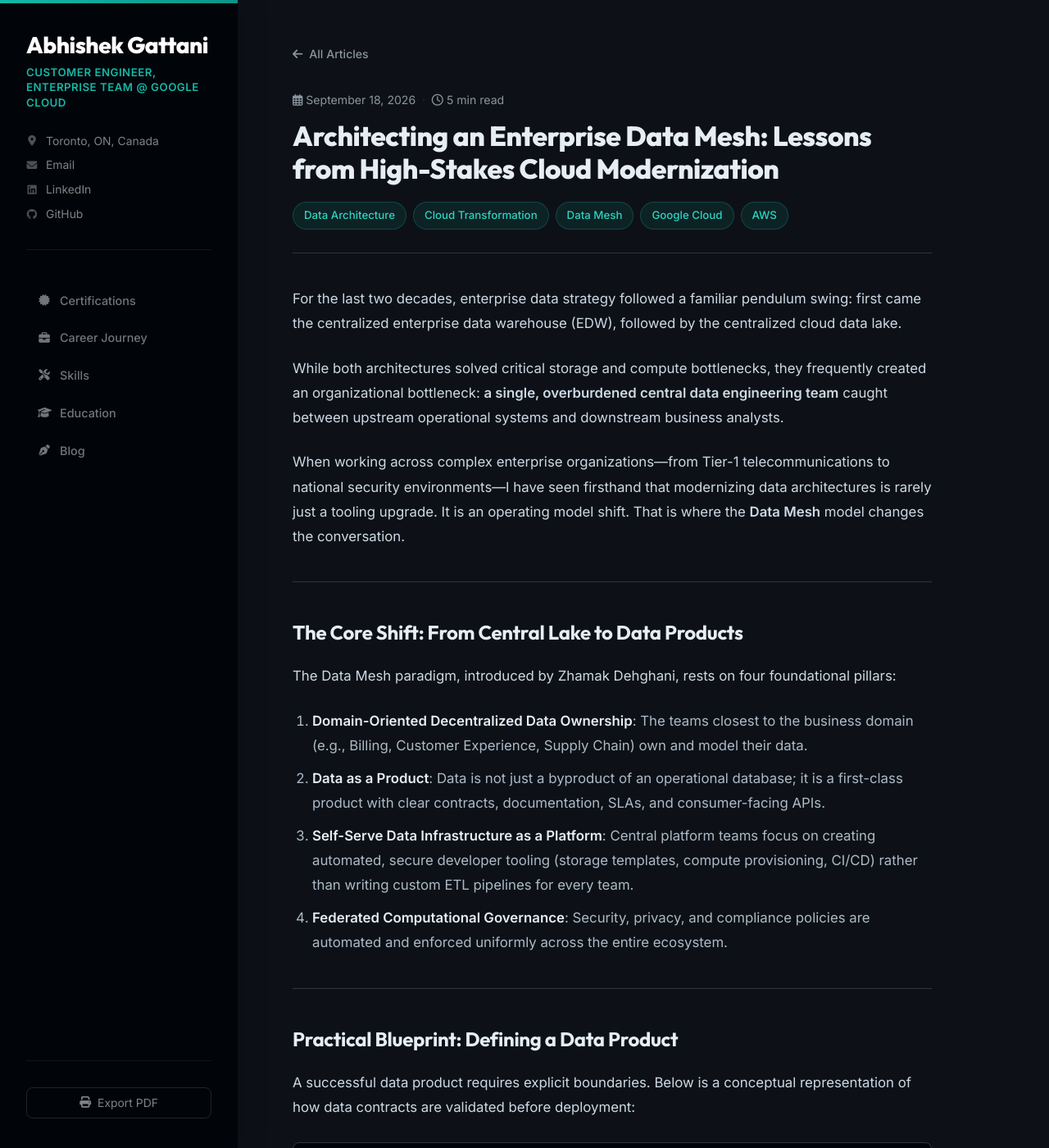
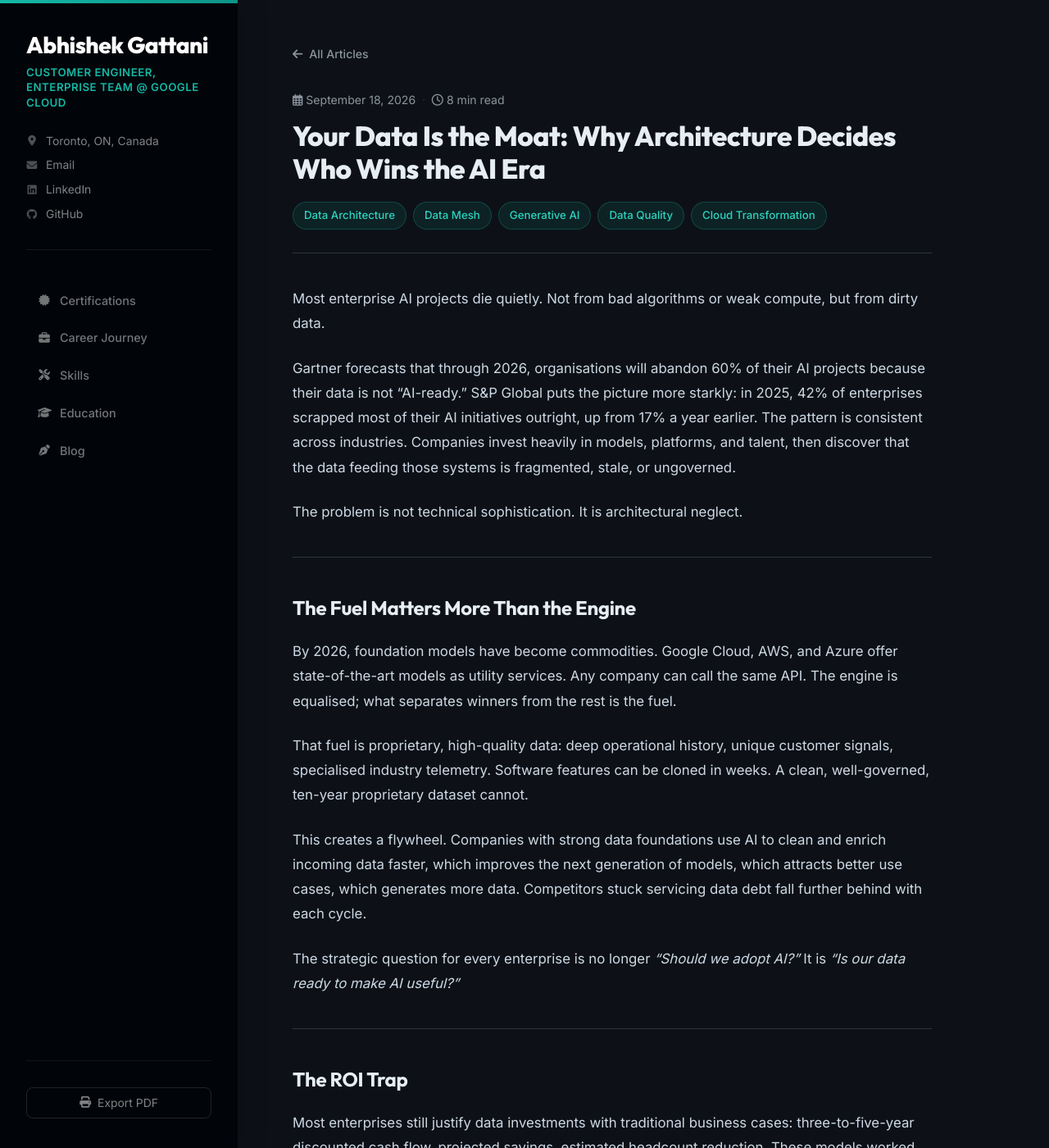
Before and after one commit to gattani/gattani.github.io, a Jekyll site: the page built from _posts/2026-09-18-architecting-enterprise-data-mesh.md, in a window 1280 px wide and 1400 px high. Shown: the whole window at 82% size. Built offline with Jekyll 4.4.1, drawn with Linux system fonts in a browser that asks for light colours; some of the changed text lies outside the part shown.

````diff
--- a/_posts/2026-09-18-architecting-enterprise-data-mesh.md
+++ b/_posts/2026-09-18-architecting-enterprise-data-mesh.md
@@ -1,47 +1,81 @@
 ---
 layout: post
-title: "Architecting an Enterprise Data Mesh: Lessons from High-Stakes Cloud Modernization"
+title: "Your Data Is the Moat: Why Architecture Decides Who Wins the AI Era"
 date: 2026-09-18
-summary: "Why traditional centralized data lakes bottleneck large enterprises, and how a domain-driven data mesh provides agility, governance, and business ownership."
-tags: [Data Architecture, Cloud Transformation, Data Mesh, Google Cloud, AWS]
-read_time: "5 min read"
+summary: "Foundation models are commodities. The enterprises that win will be those with clean, governed, domain-owned data, and the architectural discipline to keep it that way."
+tags: [Data Architecture, Data Mesh, Generative AI, Data Quality, Cloud Transformation]
+read_time: "8 min read"
 ---
 
-For the last two decades, enterprise data strategy followed a familiar pendulum swing: first came the centralized enterprise data warehouse (EDW), followed by the centralized cloud data lake.
+Most enterprise AI projects die quietly. Not from bad algorithms or weak compute, but from dirty data.
 
-While both architectures solved critical storage and compute bottlenecks, they frequently created an organizational bottleneck: **a single, overburdened central data engineering team** caught between upstream operational systems and downstream business analysts.
+Gartner forecasts that through 2026, organisations will abandon 60% of their AI projects because their data is not "AI-ready." S&P Global puts the picture more starkly: in 2025, 42% of enterprises scrapped most of their AI initiatives outright, up from 17% a year earlier. The pattern is consistent across industries. Companies invest heavily in models, platforms, and talent, then discover that the data feeding those systems is fragmented, stale, or ungoverned.
 
-When working across complex enterprise organizations—from Tier-1 telecommunications to national security environments—I have seen firsthand that modernizing data architectures is rarely just a tooling upgrade. It is an operating model shift. That is where the **Data Mesh** model changes the conversation.
+The problem is not technical sophistication. It is architectural neglect.
 
 ---
 
-## The Core Shift: From Central Lake to Data Products
+## The Fuel Matters More Than the Engine
 
-The Data Mesh paradigm, introduced by Zhamak Dehghani, rests on four foundational pillars:
+By 2026, foundation models have become commodities. Google Cloud, AWS, and Azure offer state-of-the-art models as utility services. Any company can call the same API. The engine is equalised; what separates winners from the rest is the fuel.
 
-1. **Domain-Oriented Decentralized Data Ownership**: The teams closest to the business domain (e.g., Billing, Customer Experience, Supply Chain) own and model their data.
-2. **Data as a Product**: Data is not just a byproduct of an operational database; it is a first-class product with clear contracts, documentation, SLAs, and consumer-facing APIs.
-3. **Self-Serve Data Infrastructure as a Platform**: Central platform teams focus on creating automated, secure developer tooling (storage templates, compute provisioning, CI/CD) rather than writing custom ETL pipelines for every team.
-4. **Federated Computational Governance**: Security, privacy, and compliance policies are automated and enforced uniformly across the entire ecosystem.
+That fuel is proprietary, high-quality data: deep operational history, unique customer signals, specialised industry telemetry. Software features can be cloned in weeks. A clean, well-governed, ten-year proprietary dataset cannot.
+
+This creates a flywheel. Companies with strong data foundations use AI to clean and enrich incoming data faster, which improves the next generation of models, which attracts better use cases, which generates more data. Competitors stuck servicing data debt fall further behind with each cycle.
+
+The strategic question for every enterprise is no longer *"Should we adopt AI?"* It is *"Is our data ready to make AI useful?"*
 
 ---
 
-## Practical Blueprint: Defining a Data Product
+## The ROI Trap
 
-A successful data product requires explicit boundaries. Below is a conceptual representation of how data contracts are validated before deployment:
+Most enterprises still justify data investments with traditional business cases: three-to-five-year discounted cash flow, projected savings, estimated headcount reduction. These models worked for ERP migrations and cloud lift-and-shift programmes. They fail for data quality.
+
+The reason is simple. Data quality is not a project with a start and end date. It is a continuous capability, more like fitness than surgery. Traditional ROI frameworks treat it as a one-off capital expenditure and demand a payback period. But the value of clean data compounds over time, across use cases that may not yet exist.
+
+Meanwhile, the cost of *not* investing compounds too:
+
+* **Data scientists still spend up to 45% of their time** cleaning and preparing data rather than building models. That is expensive talent doing janitorial work.
+* **RAG systems built on governed data achieve 85–92% retrieval accuracy.** The same pipelines on ungoverned data drop to 45–60%. That gap is the difference between a useful AI assistant and an unreliable one.
+* **Autonomous decisions on flawed data create direct liability.** Air Canada learned this the hard way when its chatbot confidently served customers an outdated bereavement fare policy from a stale, ungoverned document store.
+
+Forward-thinking organisations have started replacing standard ROI with what some call the "cost of inaction." Instead of asking what the investment returns, they quantify what standing still costs as competitors pull ahead. The question shifts from *"What is the payback period?"* to *"What do we lose by waiting another year?"*
+
+---
+
+## Data Mesh: An Operating Model, Not a Technology
+
+The Data Mesh model, introduced by Zhamak Dehghani, offers an architectural answer to the quality problem. Its core insight is organisational, not technical: **the teams closest to the data should own the data.**
+
+Four principles hold the model together:
+
+1. **Domain ownership.** The billing team owns billing data. The supply chain team owns logistics data. Each domain treats its data as a product with clear contracts, documentation, and service-level agreements.
+2. **Data as a product.** Data is not a byproduct of an operational system. It is a first-class deliverable with defined consumers, freshness guarantees, and schema stability.
+3. **Self-serve platform.** A central platform team builds shared infrastructure (storage templates, compute provisioning, CI/CD pipelines, identity federation) so that domain teams can publish data products without reinventing the plumbing.
+4. **Federated governance.** Security, privacy, and compliance rules are codified and enforced automatically across every domain.
+
+The practical result: quality improves because the people who generate the data are accountable for its usability. Zalando, the European fashion platform, saw this first-hand. After decentralising data ownership, their domain teams (who understood the data intimately) produced better documentation, fresher outputs, and fewer downstream breaks than any central team had managed.
+
+The industry has converged on a pragmatic hybrid. Pure decentralisation does not work. Pure centralisation does not scale. The pattern that works in 2025–2026 keeps cloud infrastructure and security under a central team, while business domains own data as products. The critical ingredient is incentives: "data product managers" whose objectives and key results are tied directly to freshness, accuracy, and pipeline stability.
+
+---
+
+## What a Data Product Looks Like in Practice
+
+A data product needs explicit boundaries. Here is a simplified contract:
 
 ```yaml
-# sample-data-product-contract.yaml
+# data-product-contract.yaml
 apiVersion: v1
 kind: DataProduct
 metadata:
-  name: enterprise-customer-analytics
+  name: customer-health-analytics
   domain: customer-success
   owner: cs-data-team@company.com
 spec:
   outputPorts:
     - type: bigquery
-      dataset: enterprise_cs_curated
+      dataset: cs_curated
       table: accounts_health_score
       schema:
         - name: account_id
@@ -50,25 +84,54 @@
         - name: health_index
           type: FLOAT64
           mode: REQUIRED
-        - name: last_interaction_timestamp
+        - name: last_interaction_ts
           type: TIMESTAMP
   slo:
     freshness: "1h"
     availability: "99.9%"
 ```
 
-When domains publish defined contracts, consumers can build dashboards, machine learning features, or generative AI retrieval pipelines (RAG) with guaranteed stability.
+When domains publish contracts like this, downstream consumers (dashboards, ML features, RAG pipelines) build on guaranteed stability rather than hope. Schema breaks, the silent killer of enterprise analytics, get caught in deployment pipelines before they reach production.
 
 ---
 
-## Key Lessons from the Field
+## Generative AI Punishes Bad Data Harder Than Anything Before It
 
-Having led these transitions across multi-million dollar initiatives, here are three essential takeaways:
+Traditional BI systems are forgiving. A dashboard built on slightly stale data shows slightly stale numbers. The human reading it applies judgement.
 
-* **Start with Governance as Code**: Decentralization without automated guardrails leads quickly to a data swamp. Use declarative policy engines and centralized cataloging (e.g., Google Cloud Dataplex or AWS Glue Data Catalog) to enforce tag-based access control automatically.
-* **Treat Data Contracts Seriously**: Schema breaks are the silent killer of enterprise analytics. Implement schema testing in your deployment pipelines before changes hit production.
-* **Empower, Don't Abandon, Central Teams**: The role of central data architects and platform engineers shifts from pipeline builders to platform enablers—building shared infrastructure, identity federation, and observability tools that make it easy for domain teams to do the right thing.
+Generative AI has no such mercy. A large language model paired with a retrieval pipeline will confidently serve wrong answers drawn from ungoverned sources. It does not flag uncertainty. It does not say "this document might be outdated." It presents the answer with the same fluency whether the underlying data is pristine or rotten.
+
+The failure modes are specific and predictable:
+
+* **Stale documents** in a vector database produce confidently wrong answers (the Air Canada scenario).
+* **Dirty OCR** turns "\$5,000" into "\$5.000", and the model treats the corrupted number as fact.
+* **Flattened tables** lose row-and-column relationships, so the model cannot reason about structured financial data.
+* **Arbitrary text chunking** severs context, so the model retrieves fragments that answer the wrong question.
+
+Each of these problems is a data quality problem, not a model problem. No amount of prompt engineering or fine-tuning fixes data that was broken before it entered the system.
 
 ---
 
-*What architecture challenges is your team currently tackling in data modernization? Feel free to reach out via [LinkedIn](https://linkedin.com/in/agattani) or [email](mailto:abhishek@gattani.ca) to connect.*
+## Three Things That Actually Work
+
+After working across national security, telecommunications, and enterprise cloud environments, three patterns hold up consistently:
+
+**Governance as code, not committees.** Decentralisation without automated guardrails creates a data swamp faster than centralisation ever did. Declarative policy engines and centralised cataloguing (Google Cloud Dataplex, AWS Glue Data Catalog) enforce tag-based access control, lineage tracking, and freshness rules automatically. Governance committees set the policies; code enforces them.
+
+**Schema testing in every deployment pipeline.** Treat schema changes with the same rigour as application code changes. Run contract tests before any data product update reaches production. A broken schema that slips through can silently corrupt every downstream consumer.
+
+**Executive sponsorship with unit-level metrics.** McKinsey finds that AI initiatives overseen directly by the CEO or board see a 3.6x increase in bottom-line results. But sponsorship alone is not enough. Tie data quality investments to specific, measurable outcomes (cost per inference, customer acquisition cost, time-to-insight) rather than abstract "data transformation" programmes that no one can evaluate.
+
+---
+
+## The Choice
+
+The next two years will separate enterprises into two camps: those that treated data quality as a foundational investment, and those that treated it as an overhead to be minimised. The first group will deploy AI that works. The second will keep running expensive pilots that go nowhere.
+
+Foundation models are commodities. Cloud compute is a utility. The scarce resource, the thing that cannot be bought off the shelf or spun up in an afternoon, is clean, governed, domain-owned data with clear contracts and accountable stewards.
+
+That is the moat.
+
+---
+
+*I'd welcome the conversation. Reach out on [LinkedIn](https://linkedin.com/in/agattani) or by [email](mailto:abhishek@gattani.ca).*
````
